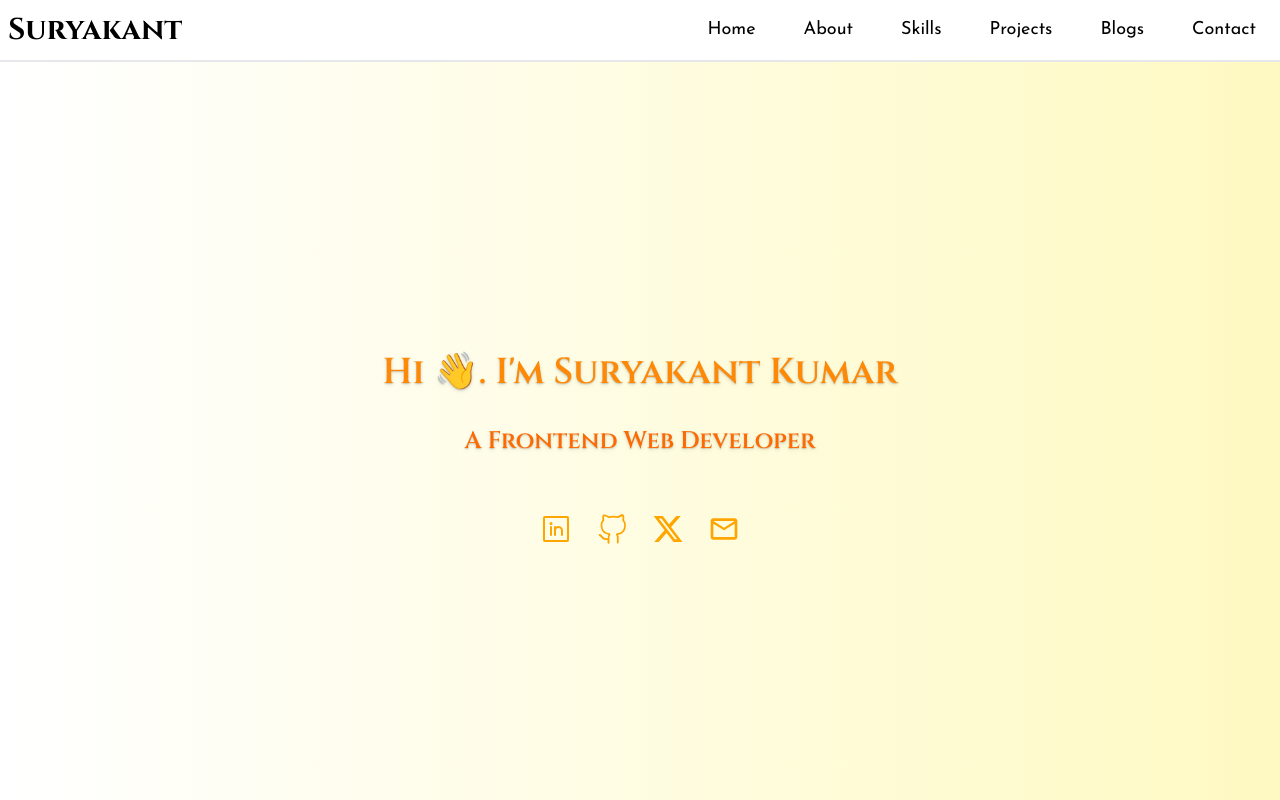
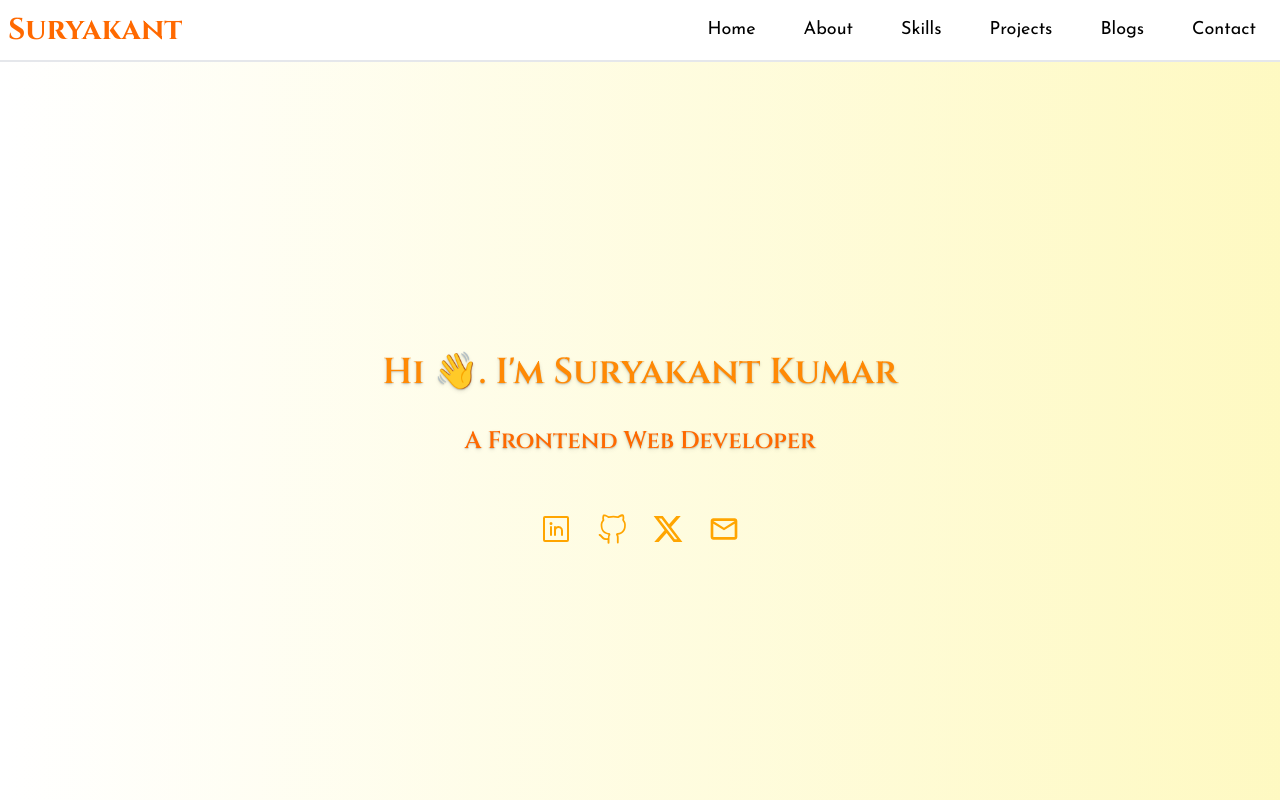
Before and after one commit to IM-Suryakant-Kumar/IM-Suryakant-Kumar, a React (Vite) app: page / in a window 1280 px wide. Shown: the top 800 px of the page. Built offline with nearby package versions, Linux system fonts and the light colour scheme.

Commit message:
style: Updated logo color

```diff
--- a/src/components/Header.tsx
+++ b/src/components/Header.tsx
@@ -5,7 +5,7 @@ const Header = () => {
 	return (
 		<header className="fixed top-0 left-0 right-0 z-50 bg-primary text-secondary border-b-2 border-gray-200">
 			<nav className="w-full max-w-7xl mx-auto h-15 px-2 flex justify-between items-center">
-				<h1 className="text-2xl md:text-3xl font-cinzel font-bold">
+				<h1 className="text-orange-500 text-2xl md:text-3xl font-cinzel font-bold">
 					Suryakant
 				</h1>
 				<Menubar />
```
